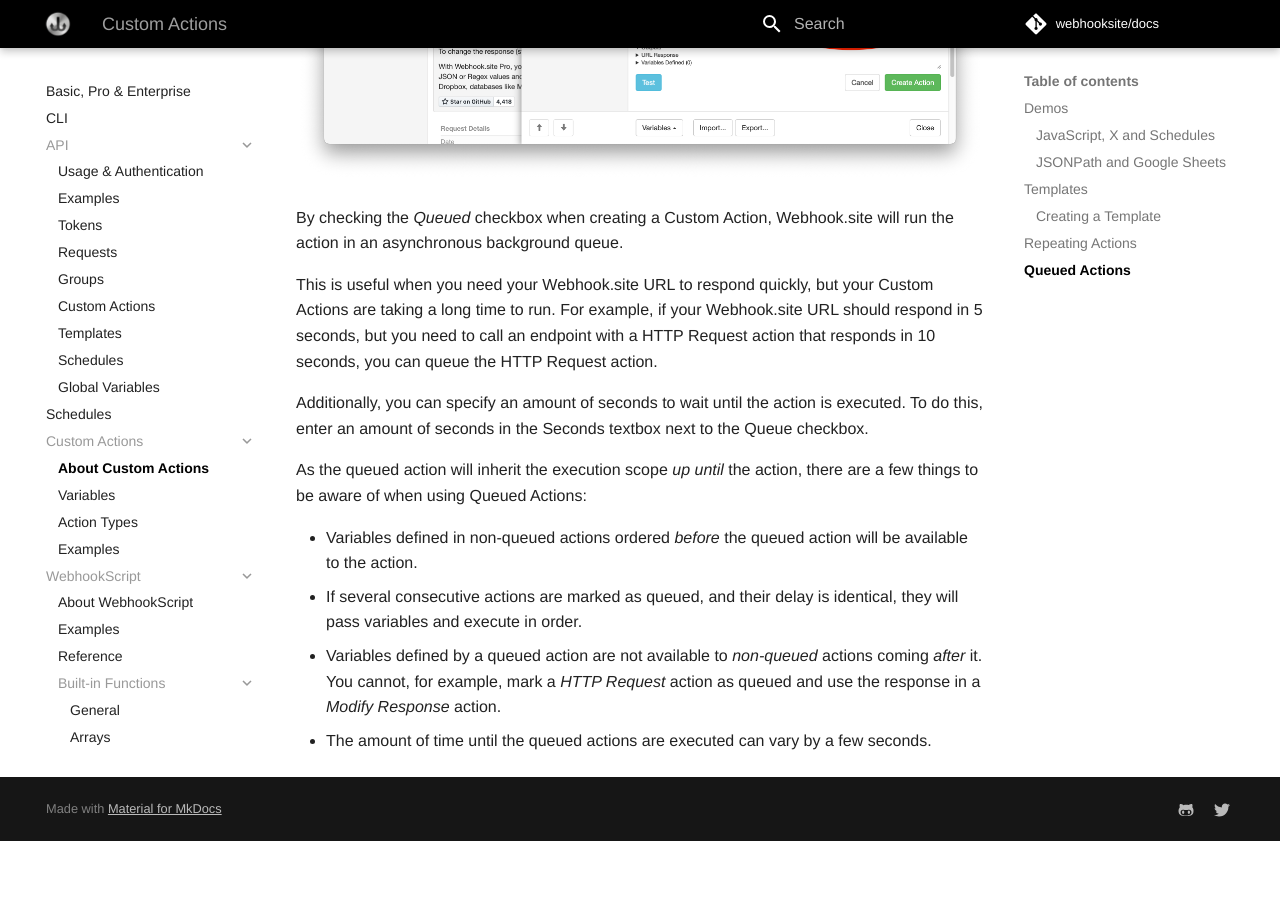
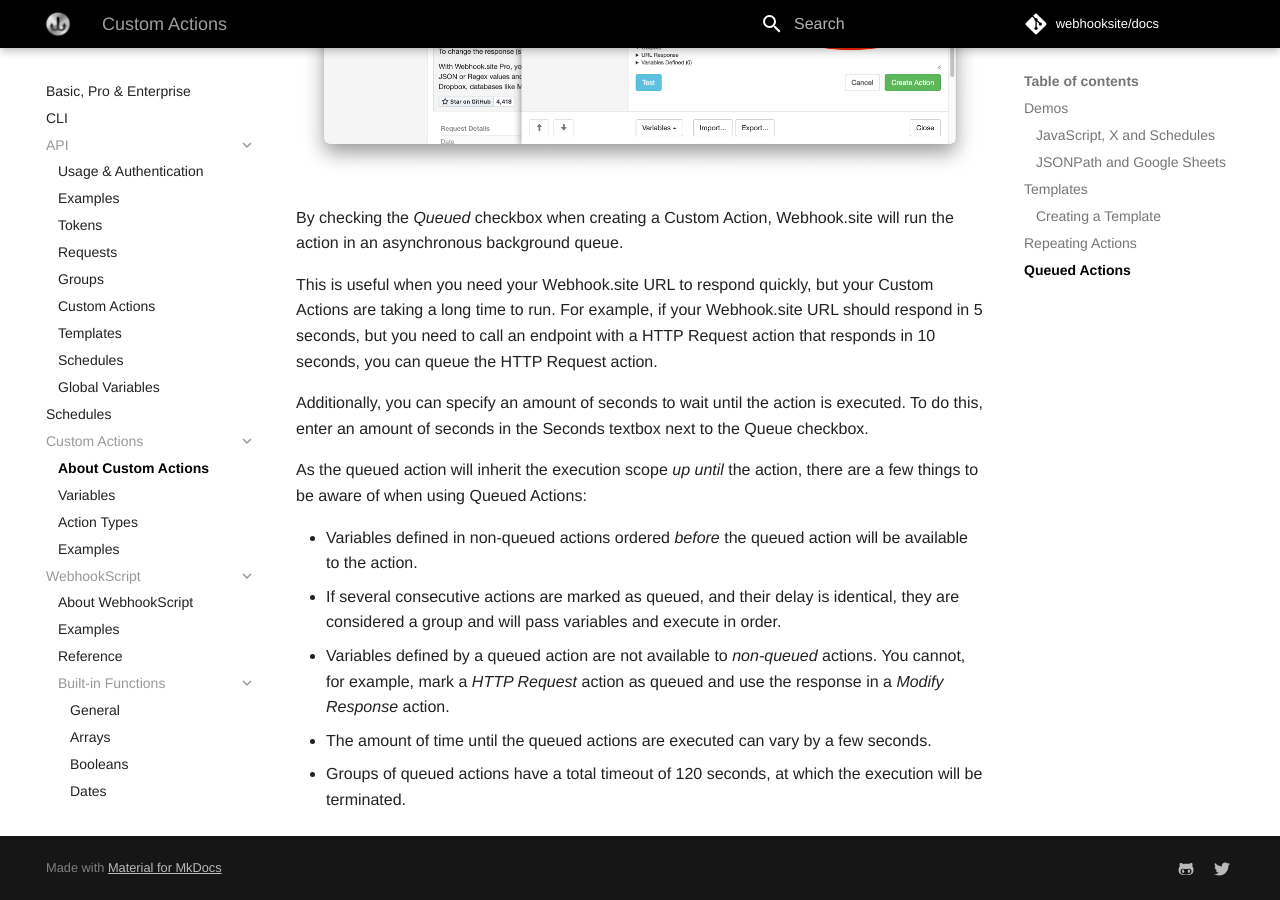
Before and after one commit to webhooksite/docs, an MkDocs documentation site: the page built from docs/custom-actions.markdown, in a window 1280 px wide and 900 px high, scrolled down 3373 px. Built offline with MkDocs 1.6.1 and Material for MkDocs 9.7.7, drawn with Linux system fonts in a browser that asks for light colours; comment, search, counter and statistics services are not loaded; before the commit the page ends 4214 px from its top, so only the background shows below that.

Commit message:
Update docs

```diff
--- a/docs/custom-actions.markdown
+++ b/docs/custom-actions.markdown
@@ -69,6 +69,7 @@
 As the queued action will inherit the execution scope *up until* the action, there are a few things to be aware of when using Queued Actions:
 
 * Variables defined in non-queued actions ordered *before* the queued action will be available to the action.
-* If several consecutive actions are marked as queued, and their delay is identical, they will pass variables and execute in order.
-* Variables defined by a queued action are not available to *non-queued* actions coming *after* it. You cannot, for example, mark a *HTTP Request* action as queued and use the response in a *Modify Response* action.
+* If several consecutive actions are marked as queued, and their delay is identical, they are considered a group and will pass variables and execute in order.
+* Variables defined by a queued action are not available to *non-queued* actions. You cannot, for example, mark a *HTTP Request* action as queued and use the response in a *Modify Response* action.
 * The amount of time until the queued actions are executed can vary by a few seconds.
+* Groups of queued actions have a total timeout of 120 seconds, at which the execution will be terminated.
```
Also changed, not shown: docs/custom-actions/action-types.md (+1 -1 lines).
